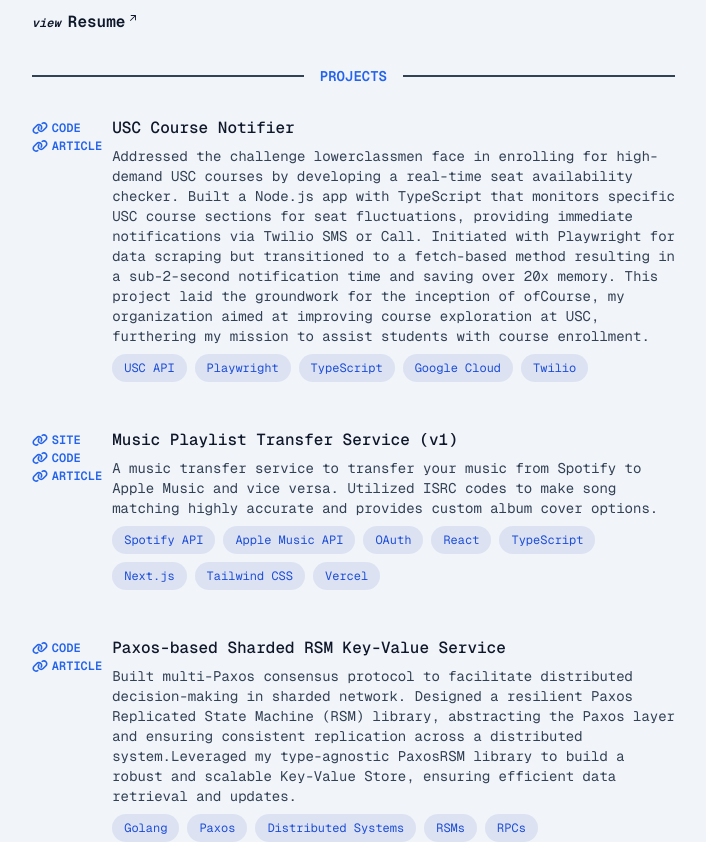
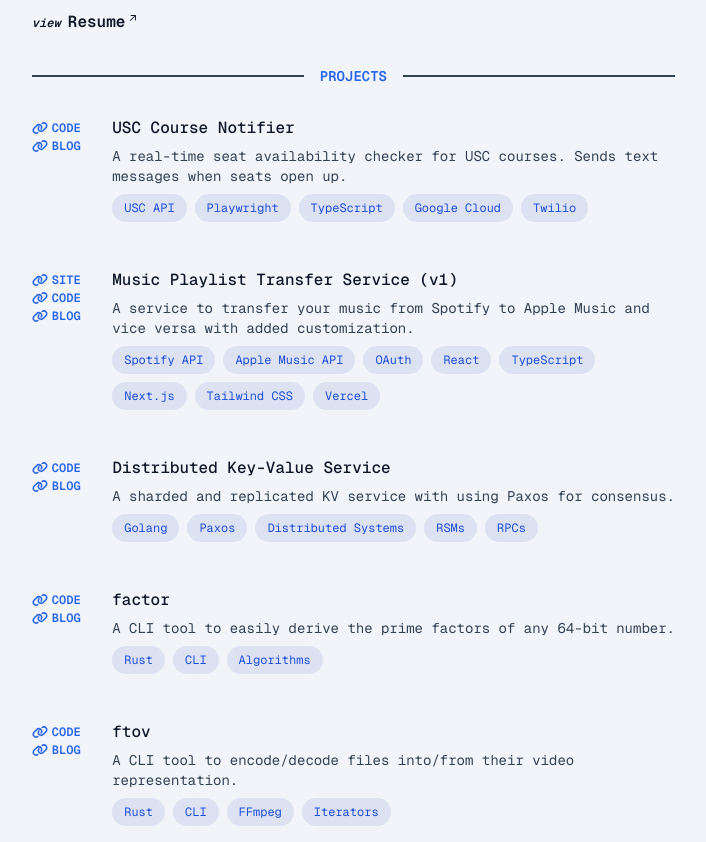
Before and after one commit to brendonzimmer/site, a Next.js app: page / in a window 1280 px wide. Shown: the part 1000-1842 px from the top of the page, without its empty margins (509-1215 px from the left). Built offline with nearby package versions, Linux system fonts and the light colour scheme.

Commit message:
update descriptions + todo

```diff
--- a/src/data.ts
+++ b/src/data.ts
@@ -83,18 +83,18 @@ export const projects: Project[] = [
   {
     title: "USC Course Notifier",
     description:
-      "Addressed the challenge lowerclassmen face in enrolling for high-demand USC courses by developing a real-time seat availability checker. Built a Node.js app with TypeScript that monitors specific USC course sections for seat fluctuations, providing immediate notifications via Twilio SMS or Call. Initiated with Playwright for data scraping but transitioned to a fetch-based method resulting in a sub-2-second notification time and saving over 20x memory. This project laid the groundwork for the inception of ofCourse, my organization aimed at improving course exploration at USC, furthering my mission to assist students with course enrollment.",
+      "A real-time seat availability checker for USC courses. Sends text messages when seats open up.",
     skills: ["USC API", "Playwright", "TypeScript", "Google Cloud", "Twilio"],
     links: [
       { name: "Code", url: "" },
-      { name: "Article", url: "" },
+      { name: "Blog", url: "" },
     ],
     feature: true,
   },
   {
     title: "Music Playlist Transfer Service (v1)",
     description:
-      "A music transfer service to transfer your music from Spotify to Apple Music and vice versa. Utilized ISRC codes to make song matching highly accurate and provides custom album cover options.",
+      "A service to transfer your music from Spotify to Apple Music and vice versa with added customization.",
     skills: [
       "Spotify API",
       "Apple Music API",
@@ -105,21 +105,20 @@ export const projects: Project[] = [
       "Tailwind CSS",
       "Vercel",
     ],
-    img: { url: "/mg.png", alt: "Music Garage" },
     links: [
       { name: "Site", url: "https://v1.music.brendon.app" },
       { name: "Code", url: "https://github.com/brendonzimmer/music-garage" },
-      { name: "Article", url: "" },
+      { name: "Blog", url: "" },
     ],
     feature: true,
   },
   {
-    title: "Paxos-based Sharded RSM Key-Value Service",
+    title: "Distributed Key-Value Service",
     description:
-      "Built multi-Paxos consensus protocol to facilitate distributed decision-making in sharded network. Designed a resilient Paxos Replicated State Machine (RSM) library, abstracting the Paxos layer and ensuring consistent replication across a distributed system.Leveraged my type-agnostic PaxosRSM library to build a robust and scalable Key-Value Store, ensuring efficient data retrieval and updates.",
+      "A sharded and replicated KV service with using Paxos for consensus.",
     links: [
       { name: "Code", url: "" },
-      { name: "Article", url: "" },
+      { name: "Blog", url: "" },
     ],
     skills: ["Golang", "Paxos", "Distributed Systems", "RSMs", "RPCs"],
     feature: true,
@@ -127,22 +126,22 @@ export const projects: Project[] = [
   {
     title: "factor",
     description:
-      "Developed as a way to learn the Rust programming language. A CLI tool designed to derive the prime factors of any 64-bit number. Easy to use and quick results.",
+      "A CLI tool to easily derive the prime factors of any 64-bit number.",
     skills: ["Rust", "CLI", "Algorithms"],
-    img: { url: "/factor.png", alt: "Factor" },
     links: [
       { name: "Code", url: "https://github.com/brendonzimmer/factor" },
-      { name: "Article", url: "" },
+      { name: "Blog", url: "" },
     ],
     feature: true,
   },
   {
     title: "ftov",
-    description: "A Rust-based file-to-video encoding and decoding library!",
+    description:
+      "A CLI tool to encode/decode files into/from their video representation.",
     skills: ["Rust", "CLI", "FFmpeg", "Iterators"],
     links: [
       { name: "Code", url: "https://github.com/brendonzimmer/ftov/tree/bw" },
-      { name: "Article", url: "" },
+      { name: "Blog", url: "" },
     ],
     feature: true,
   },
@@ -159,7 +158,7 @@ export const projects: Project[] = [
     ],
     links: [
       { name: "Code", url: "https://github.com/brendonzimmer/status" },
-      { name: "Article", url: "" },
+      { name: "Blog", url: "" },
     ],
     feature: false,
   },
```
Also changed, not shown: 1 other file (tests, documents, lock files or other folders).
